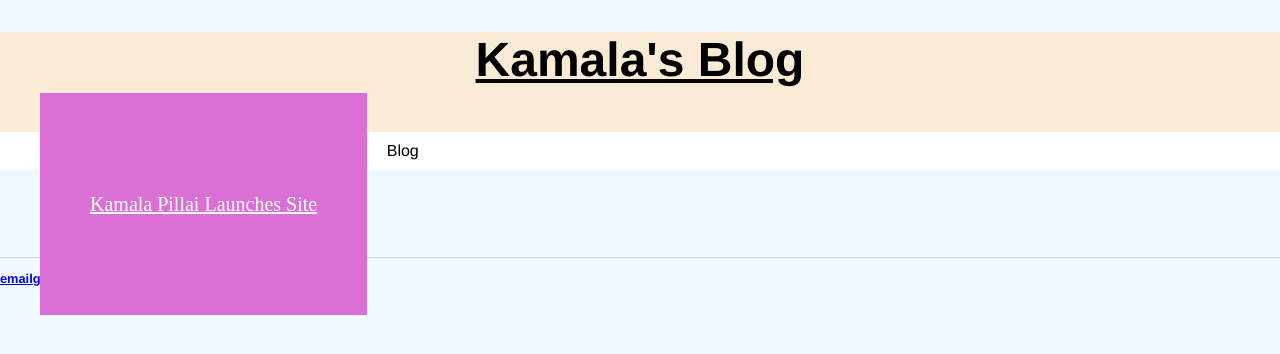
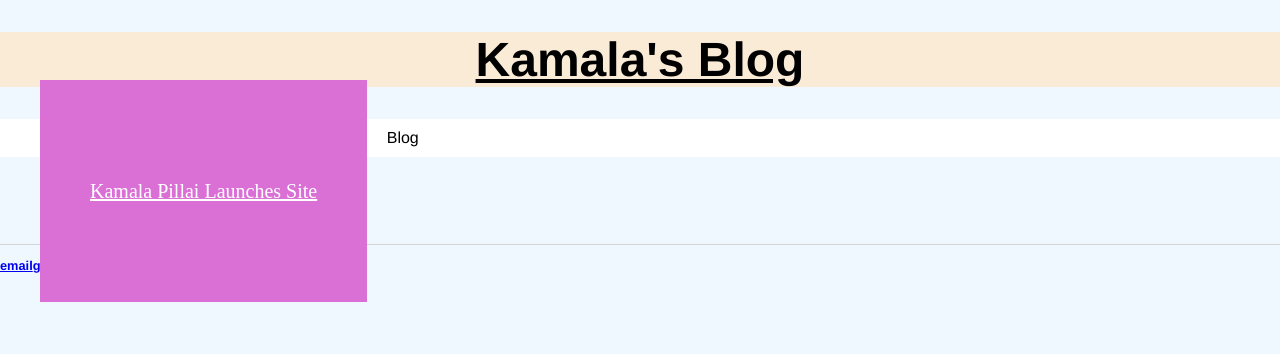
Before and after one commit to kpill/kpill.github.io, a Jekyll site: the page built from index.html, in a window 1280 px wide. Shown: the top 354 px of the page. Built offline with Jekyll 4.4.1, drawn with Linux system fonts in a browser that asks for light colours.

Commit message:
Update main.css

```diff
--- a/css/main.css
+++ b/css/main.css
@@ -2,8 +2,8 @@ header {
 	background-color: AntiqueWhite;
 	color: Black;
 	text-align: center;
-	height: 100px;
 	vertical-align: middle;
+	padding: 0px;
 }
 
 a.home {
```
